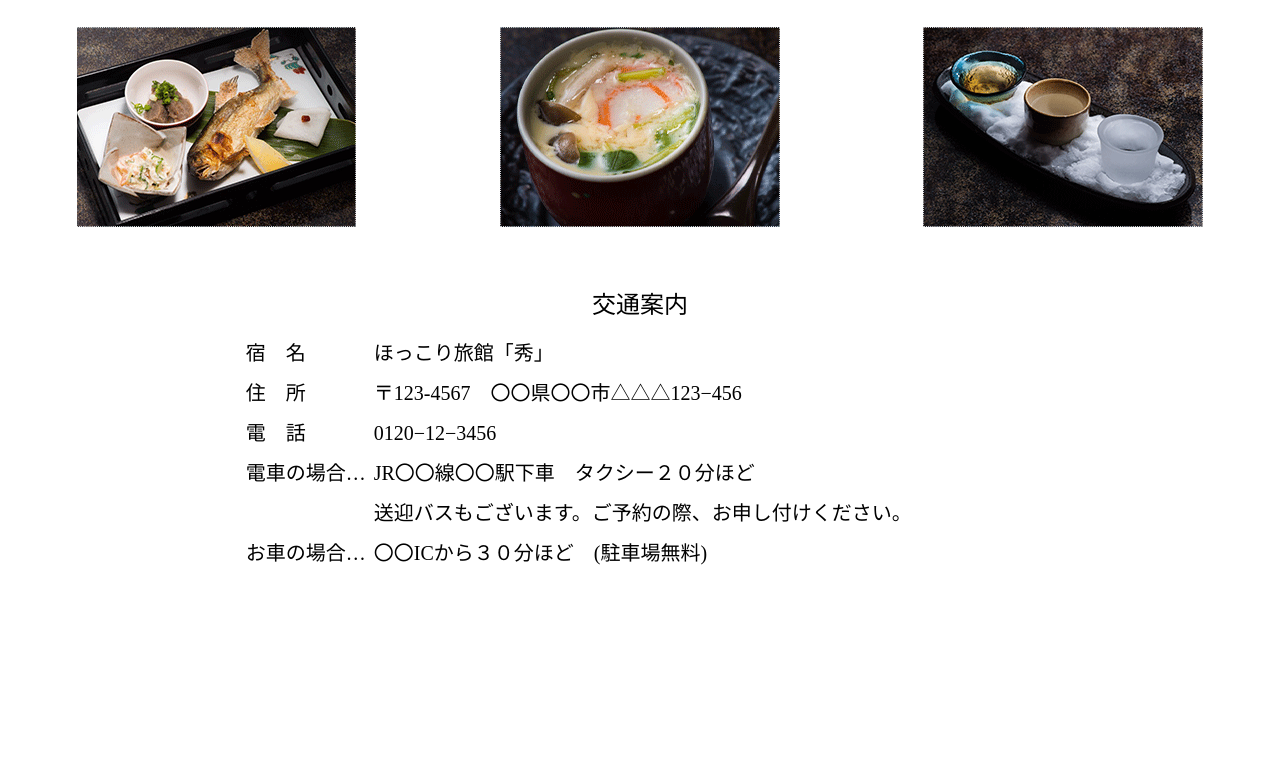
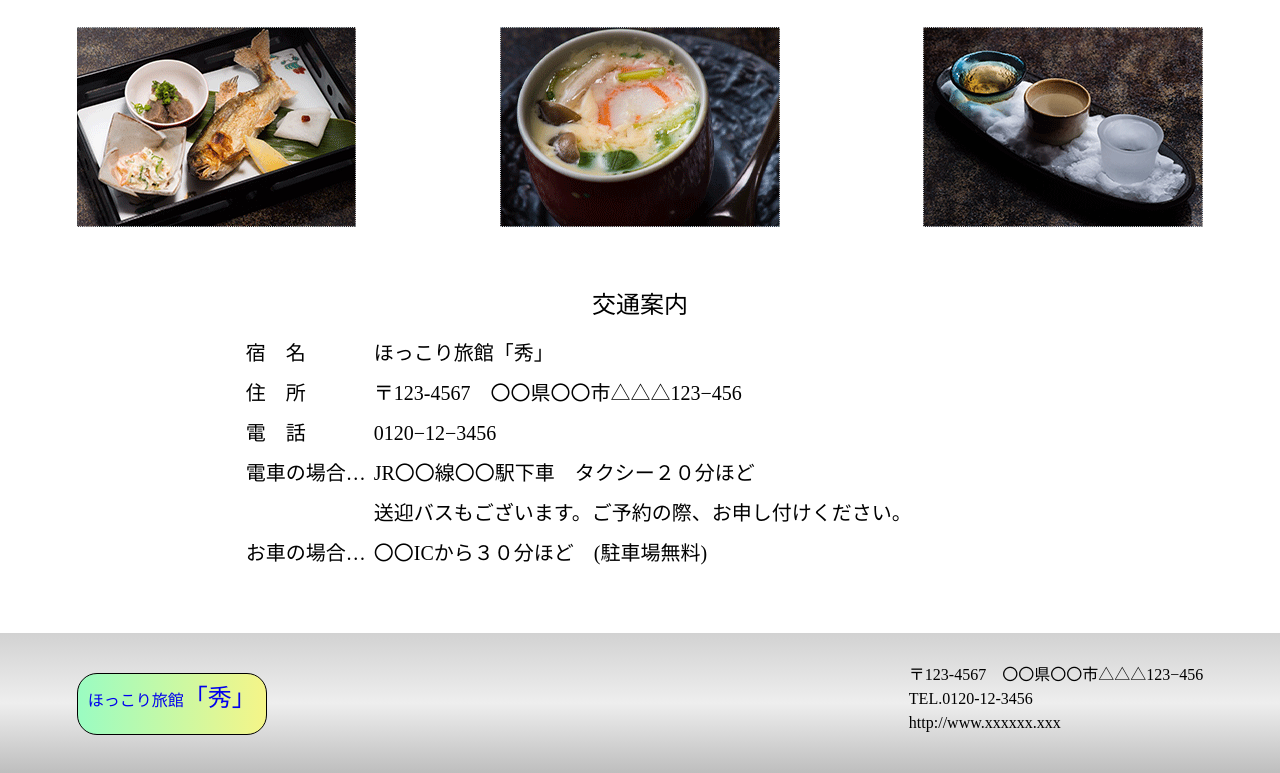
Before and after one commit to HideakiSuzuki1212/onsen_hide, a plain HTML site: page index.html in a window 1280 px wide. Shown: the part 2796-3569 px from the top of the page. Before the commit the page ends 3429 px from the top, so only its background shows below. Drawn offline with Linux system fonts and the light colour scheme; some packages are replaced by stand-ins of ours.

Commit message:
footer_markup

```diff
--- a/css/styles.css
+++ b/css/styles.css
@@ -35,7 +35,7 @@ h1,h2,h3,h4,h5,h6 {
   font-size: 1.5rem;
 }
 
-.header-logo {
+.logo {
   text-align: center;
   padding: 6px 10px;
   border: solid 1px #000;
@@ -43,8 +43,12 @@ h1,h2,h3,h4,h5,h6 {
   background-image: linear-gradient(90deg, rgb(154,252,194) 0%, rgb(245,245,136) 100%);
 }
 
-.header-logo a {
+.logo a {
   display: block;
+}
+
+.logo span {
+  font-size: 1.5em;
 }
 
 .header-tel {
@@ -216,3 +220,22 @@ h1,h2,h3,h4,h5,h6 {
 .access dd {
   margin-left: 8rem;
 }
+
+.footer-bar {
+  background-image: linear-gradient( 0deg, rgb(190,190,190) 0%, rgb(238,238,238) 50%, rgb(210,210,210) 100%);
+  height: 140px;
+}
+
+.footer-wrapper {
+  display: flex;
+  justify-content: space-between;
+  vertical-align: middle;
+}
+
+.footer-wrapper .logo{
+  margin-top: 40px;
+}
+
+.footer-wrapper .info {
+  margin-top: 30px;
+}
--- a/index.html
+++ b/index.html
@@ -9,7 +9,7 @@
   <body>
     <header>
         <div class="upper-nav container">
-          <div class="header-logo">
+          <div class="logo">
             <a href="#">ほっこり旅館<span>「秀」</span></a>
           </div>
           <div class="header-tel">
@@ -150,7 +150,21 @@
       </section>
     </main>
     <footer>
+      <div class="footer-bar">
+        <div class="container">
+          <div class="footer-wrapper">
+            <div class="logo">
+              <a href="#">ほっこり旅館<span>「秀」</span></a>
+            </div>
+            <div class="info">
+              <p>〒123-4567　〇〇県〇〇市△△△123−456</p>
+              <p>TEL.0120-12-3456</p>
+              <p><a>http://www.xxxxxx.xxx</a></p>
+            </div>
+          </div>
 
+        </div>
+      </div>
     </footer>
   </body>
 </html>
```
